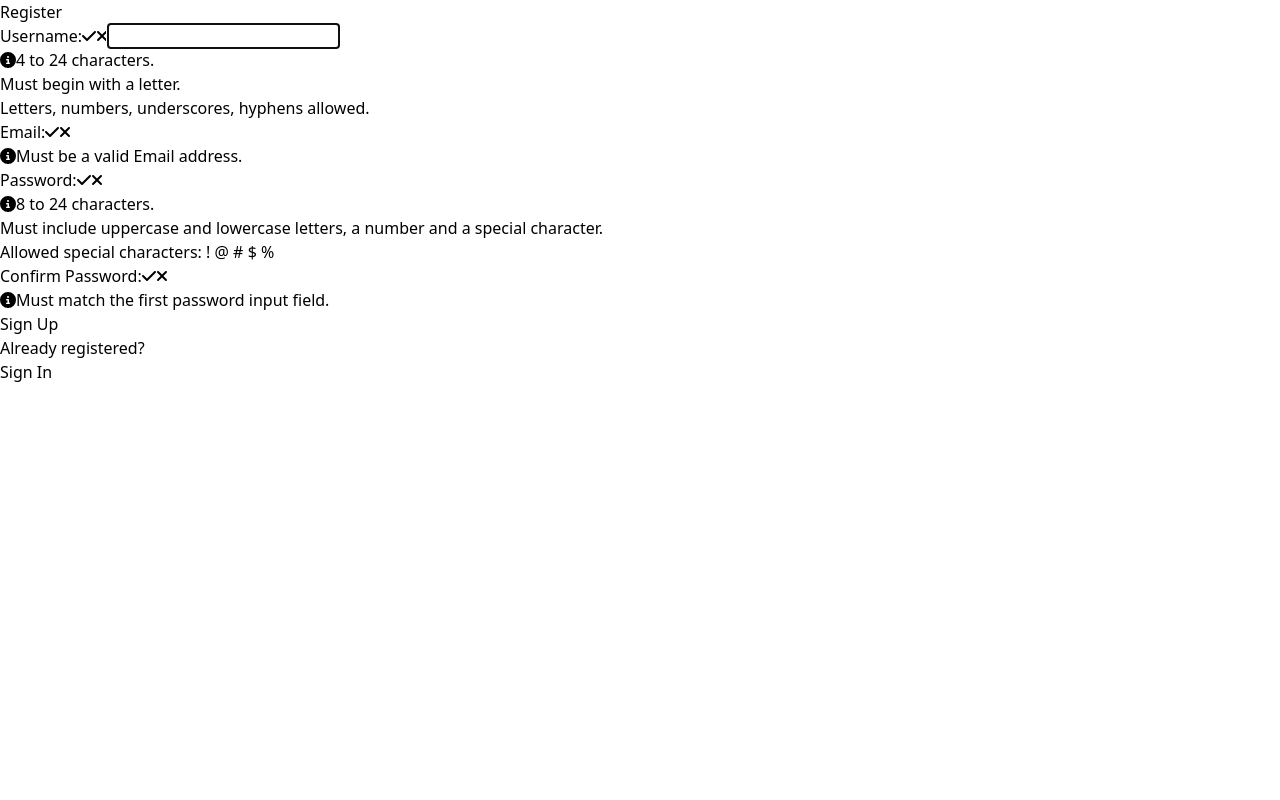
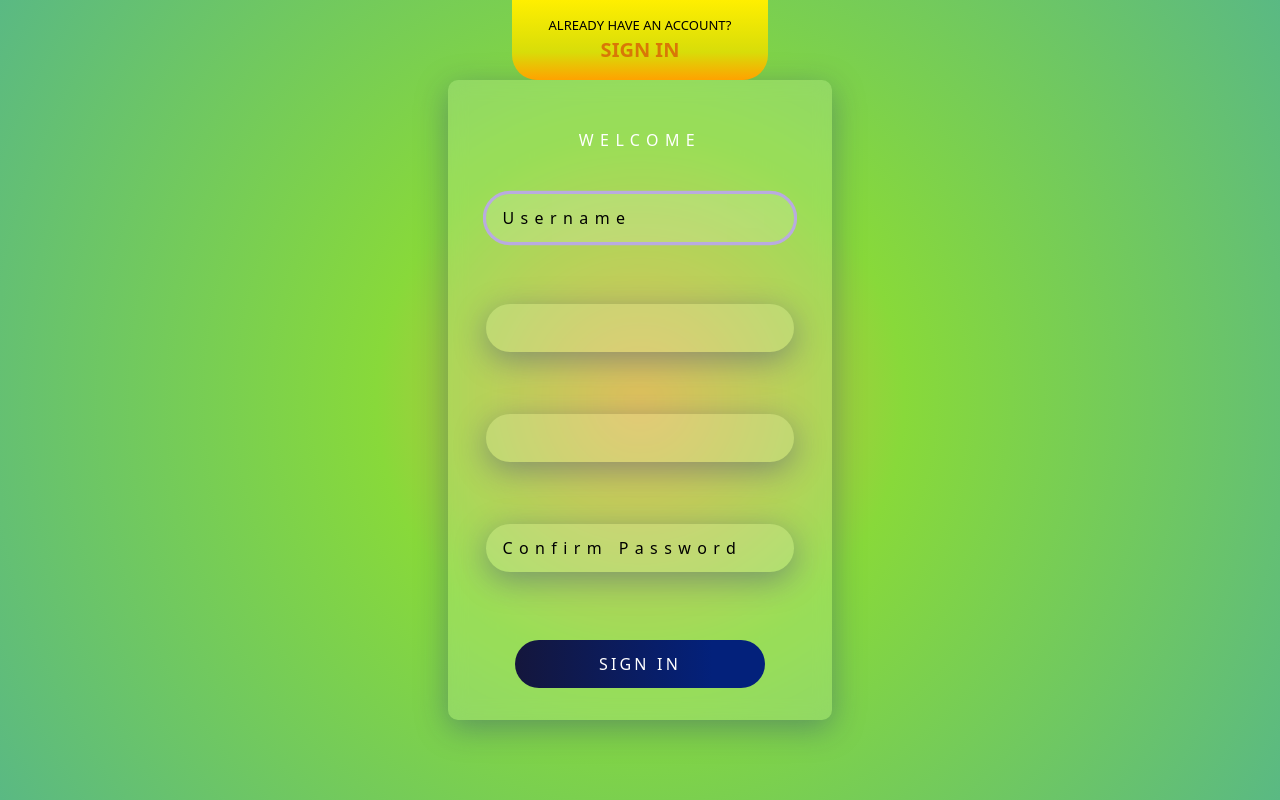
Before and after one commit to YZvirblis/pineblogs, a React (Create React App) app in the folder client/: page /register in a window 1280 px wide. Built offline with nearby package versions, Linux system fonts and the light colour scheme.

Commit message:
register style

```diff
--- a/client/src/index.css
+++ b/client/src/index.css
@@ -20,3 +20,36 @@
 .loginBackground{
   /* background-image: url("./background.jpg"); */
 }
+
+.instructions {
+  font-size: 0.75rem;
+  border-radius: 0.5rem;
+  background: #000;
+  color: #fff;
+  padding: 0.25rem;
+  position: relative;
+  bottom: -10px;
+}
+
+.instructions > svg {
+  margin-right: 0.25rem;
+}
+
+.offscreen {
+  position: absolute;
+  left: -9999px;
+}
+
+.hide {
+  display: none;
+}
+
+.valid {
+  color: limegreen;
+  margin-left: 0.25rem;
+}
+
+.invalid {
+  color: red;
+  margin-left: 0.25rem;
+}
--- a/client/src/pages/Register.tsx
+++ b/client/src/pages/Register.tsx
@@ -3,6 +3,8 @@ import { useRef, useState, useEffect } from 'react'
 import {faCheck, faTimes, faInfoCircle} from '@fortawesome/free-solid-svg-icons'
 import { FontAwesomeIcon } from '@fortawesome/react-fontawesome'
 import axios from '../api/axios';
+import { loginStyle } from '../styles';
+import { useNavigate } from 'react-router-dom';
 
 const USER_REGEX: RegExp = /^[A-z][A-z0-9-_]{3,23}$/;
 const PWD_REGEX: RegExp = /^(?=.*[a-z])(?=.*[A-Z])(?=.*[0-9])(?=.*[!@#$%]).{8,24}$/;
@@ -10,6 +12,8 @@ const EMAIL_REGEX: RegExp = /^\w+([\.-]?\w+)*@\w+([\.-]?\w+)*(\.\w{2,3})+$/
 const REGISTER_URL = '/v1/users/register/'
 
 function Register() {
+    const navigate = useNavigate()
+
     const userRef = useRef<any>()
     const errRef = useRef<any>()
 
@@ -75,6 +79,7 @@ function Register() {
             setPwd('');
             setEmail('')
             setMatchPwd('');
+            navigate("/login")
         } catch (err: any) {
             if (!err?.response) {
                 setErrMsg('No Server Response');
@@ -88,25 +93,19 @@ function Register() {
     }
 
   return (
-                <>
-                    {success ? (
-                        <section>
-                            <h1>Success!</h1>
-                            <p>
-                                <a href="#">Sign In</a>
-                            </p>
-                        </section>
-                    ) : (
-                <section>
-                    <p ref={errRef} className={errMsg ? "errmsg" : "offscreen"} aria-live="assertive">{errMsg}</p>
-                    <h1>Register</h1>
-                    <form onSubmit={handleSubmit}>
-                        <label htmlFor="username">
-                            Username:
+    <loginStyle.PageContainer className='loginBackground'>
+        <loginStyle.RedirectContainer onClick={() => navigate("/login")}>
+            <h3>Already have an account?</h3>
+            <p className='text-amber-600 cursor-pointer font-bold text-xl'>Sign In</p>
+        </loginStyle.RedirectContainer>
+        <loginStyle.MainContainer>
+            <loginStyle.TitleText>Welcome</loginStyle.TitleText>
+            <loginStyle.InputContainer className='relative'>
+                <div className='absolute right-5 top-4'>
                             <FontAwesomeIcon icon={faCheck} className={validName ? "valid" : "hide"} />
                             <FontAwesomeIcon icon={faTimes} className={validName || !user ? "hide" : "invalid"} />
-                        </label>
-                        <input
+                </div>
+                <loginStyle.StyledInput
                                 type="text"
                                 id="username"
                                 ref={userRef}
@@ -118,21 +117,22 @@ function Register() {
                                 aria-describedby="uidnote"
                                 onFocus={() => setUserFocus(true)}
                                 onBlur={() => setUserFocus(false)}
+                                placeholder="Username"
                                 />
-                        <p id="uidnote" className={userFocus && user && !validName ? "instructions" : "offscreen"}>
+
+                            <p id="uidnote" className={`${userFocus && user && !validName ? "instructions" : "offscreen"} m-3 text-sm absolute top-0`}>
                             <FontAwesomeIcon icon={faInfoCircle} />
                             4 to 24 characters.<br />
                             Must begin with a letter.<br />
                             Letters, numbers, underscores, hyphens allowed.
                         </p>
-
-
-                        <label htmlFor="email">
-                            Email:
+            </loginStyle.InputContainer>
+            <loginStyle.InputContainer className='relative'>
+                <div className='absolute right-5 top-4'>
                             <FontAwesomeIcon icon={faCheck} className={validEmail ? "valid" : "hide"} />
                             <FontAwesomeIcon icon={faTimes} className={validEmail || !email ? "hide" : "invalid"} />
-                        </label>
-                        <input
+                </div>
+                <loginStyle.StyledInput
                             type="email"
                             id="email"
                             onChange={(e) => setEmail(e.target.value)}
@@ -143,17 +143,17 @@ function Register() {
                             onFocus={() => setEmailFocus(true)}
                             onBlur={() => setEmailFocus(false)}
                         />
-                        <p id="emailnote" className={emailFocus && !validEmail ? "instructions" : "offscreen"}>
+                            <p id="uidnote" className={`${emailFocus && !validEmail? "instructions" : "offscreen"} m-3 text-sm`}>
                             <FontAwesomeIcon icon={faInfoCircle} />
-                            Must be a valid Email address.
+                            Must be a valid email<br />
                         </p>
-
-                        <label htmlFor="password">
-                            Password:
+            </loginStyle.InputContainer>
+            <loginStyle.InputContainer className='relative'>
+                <div className='absolute right-5 top-4'>
                             <FontAwesomeIcon icon={faCheck} className={validPwd ? "valid" : "hide"} />
                             <FontAwesomeIcon icon={faTimes} className={validPwd || !pwd ? "hide" : "invalid"} />
-                        </label>
-                        <input
+                </div>
+                <loginStyle.StyledInput
                             type="password"
                             id="password"
                             onChange={(e) => setPwd(e.target.value)}
@@ -164,20 +164,19 @@ function Register() {
                             onFocus={() => setPwdFocus(true)}
                             onBlur={() => setPwdFocus(false)}
                                 />
-                        <p id="pwdnote" className={pwdFocus && !validPwd ? "instructions" : "offscreen"}>
+                            <p id="uidnote" className={`${pwdFocus && !validPwd ? "instructions" : "offscreen"} m-3 text-sm`}>
                             <FontAwesomeIcon icon={faInfoCircle} />
                             8 to 24 characters.<br />
                             Must include uppercase and lowercase letters, a number and a special character.<br />
                             Allowed special characters: <span aria-label="exclamation mark">!</span> <span aria-label="at symbol">@</span> <span aria-label="hashtag">#</span> <span aria-label="dollar sign">$</span> <span aria-label="percent">%</span>
                         </p>
-
-
-                        <label htmlFor="confirm_pwd">
-                            Confirm Password:
+            </loginStyle.InputContainer>
+            <loginStyle.InputContainer>
+                <div className='absolute right-5 top-4'>
                 <FontAwesomeIcon icon={faCheck} className={validMatch && matchPwd ? "valid" : "hide"} />
                             <FontAwesomeIcon icon={faTimes} className={validMatch || !matchPwd ? "hide" : "invalid"} />
-                        </label>
-                        <input
+                </div>
+                <loginStyle.StyledInput
                                 type="password"
                                 id="confirm_pwd"
                                 onChange={(e) => setMatchPwd(e.target.value)}
@@ -187,23 +186,27 @@ function Register() {
                                 aria-describedby="confirmnote"
                                 onFocus={() => setMatchFocus(true)}
                                 onBlur={() => setMatchFocus(false)}
+                                placeholder="Confirm Password"
                                 />
-                        <p id="confirmnote" className={matchFocus && !validMatch ? "instructions" : "offscreen"}>
+                            <p id="confirmnote" className={`${matchFocus && !validMatch ? "instructions" : "offscreen"} m-3 text-sm`}>
                             <FontAwesomeIcon icon={faInfoCircle} />
                             Must match the first password input field.
                         </p>
+            </loginStyle.InputContainer>
 
-                        <button disabled={!validName || !validPwd || !validMatch ? true : false}>Sign Up</button>
-                    </form>
-                    <p>
-                        Already registered?<br />
-                        <span className="line">
-                            {/*put router link here*/}
-                            <a href="#">Sign In</a>
-                        </span>
-                    </p>
-                </section> )}
-            </>
+                    <p ref={errRef} className="text-red-500" aria-live="assertive">{errMsg}</p>
+            <loginStyle.ButtonContainer>
+                <loginStyle.StyledButton onClick={handleSubmit} disabled={!validName || !validPwd || !validMatch ? true : false}>Sign In</loginStyle.StyledButton>
+            </loginStyle.ButtonContainer>
+            {/* <loginStyle.HorizontalRule/>
+            <loginStyle.LoginWith>Or Sign In With</loginStyle.LoginWith>
+            <loginStyle.IconsContainer>
+                <SocialMediaIcon color={`${facebookBg}`}><FaFacebookF/></SocialMediaIcon>
+                <SocialMediaIcon color={`${instagramBg}`}><FaInstagram/></SocialMediaIcon>
+                <SocialMediaIcon color={`${twitterBg}`}><FaTwitter/></SocialMediaIcon>
+            </loginStyle.IconsContainer>                     */}
+        </loginStyle.MainContainer>
+</loginStyle.PageContainer>
   )
 }
 
```
Lines whose indentation alone changed are shown as unchanged.
